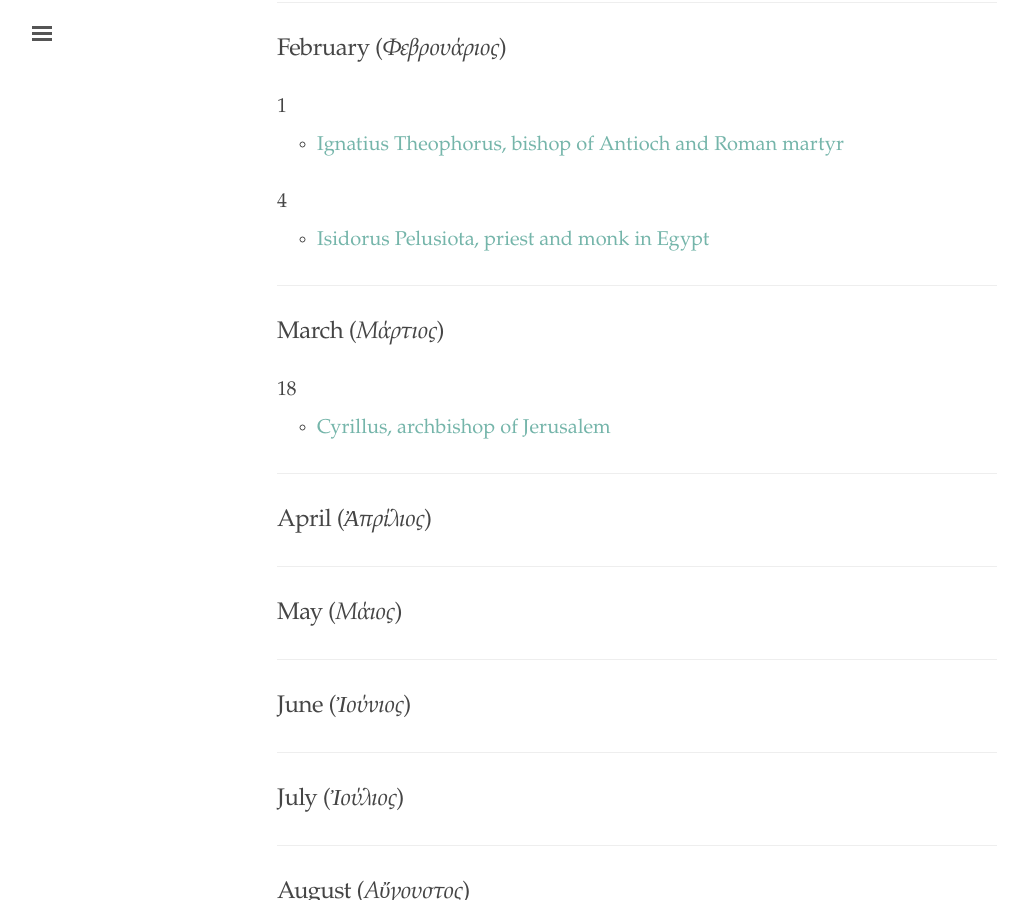
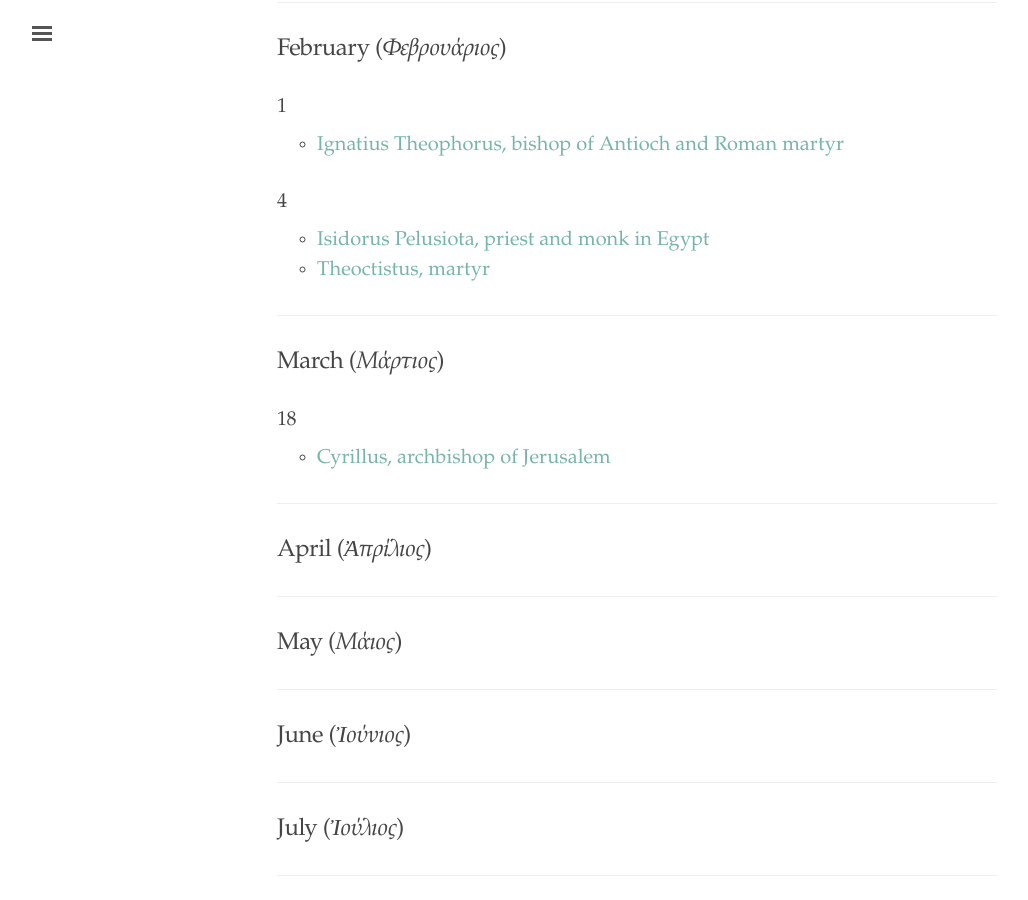
Before and after one commit to cjkoepke1/greek-hagiography, a Jekyll site: the page built from index.md, in a window 1280 px wide and 900 px high, scrolled down 1735 px. Shown: the whole window, without its empty margins (3-1031 px from the left). Built offline with Jekyll 4.4.1, drawn with Linux system fonts in a browser that asks for light colours.

Commit message:
Added Theoctistus martyr

```diff
--- a/index.md
+++ b/index.md
@@ -77,6 +77,7 @@ title: "Greek Hagiography"
 ### 4
 
 - [Isidorus Pelusiota, priest and monk in Egypt](https://cjkoepke1.github.io/greek-hagiography/saints/isidorus-pelusiota/)
+- [Theoctistus, martyr](https://cjkoepke1.github.io/greek-hagiography/saints/theoctistus-martyr/)
 
 ---
 
```
